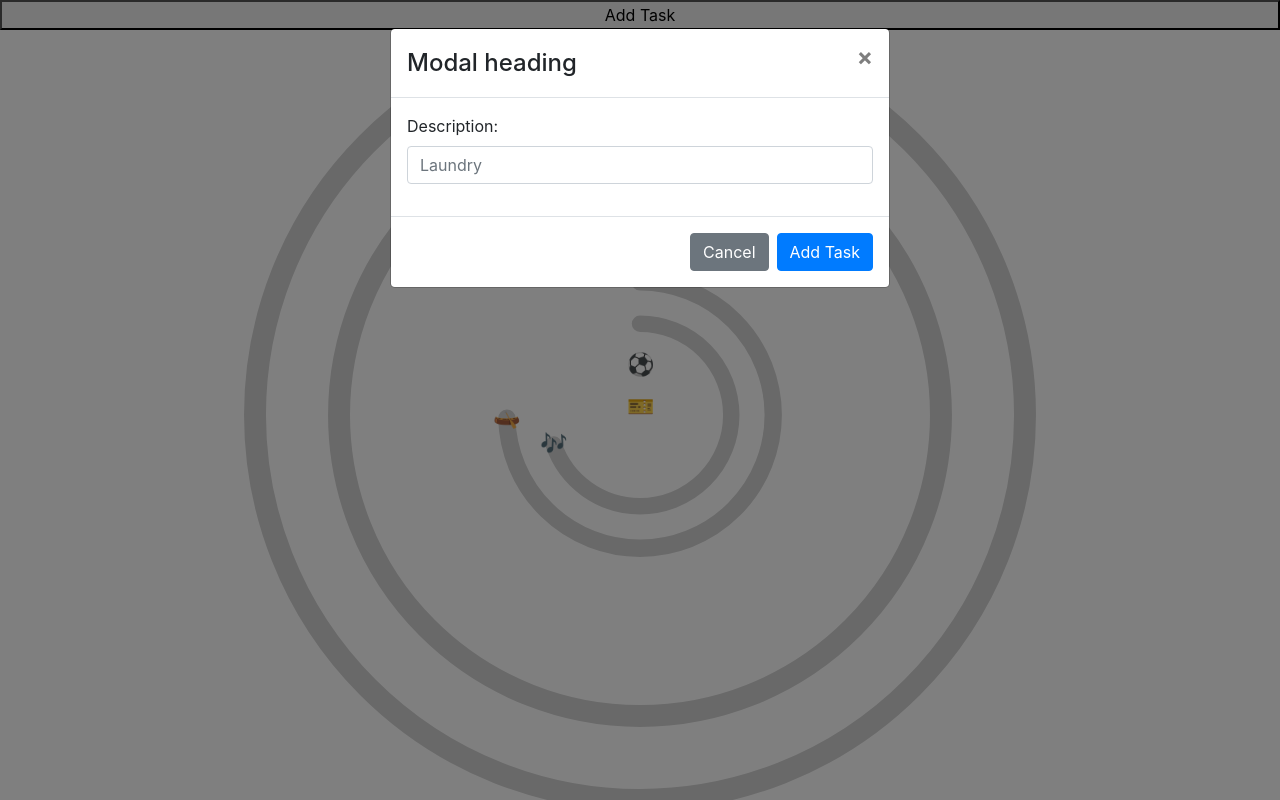
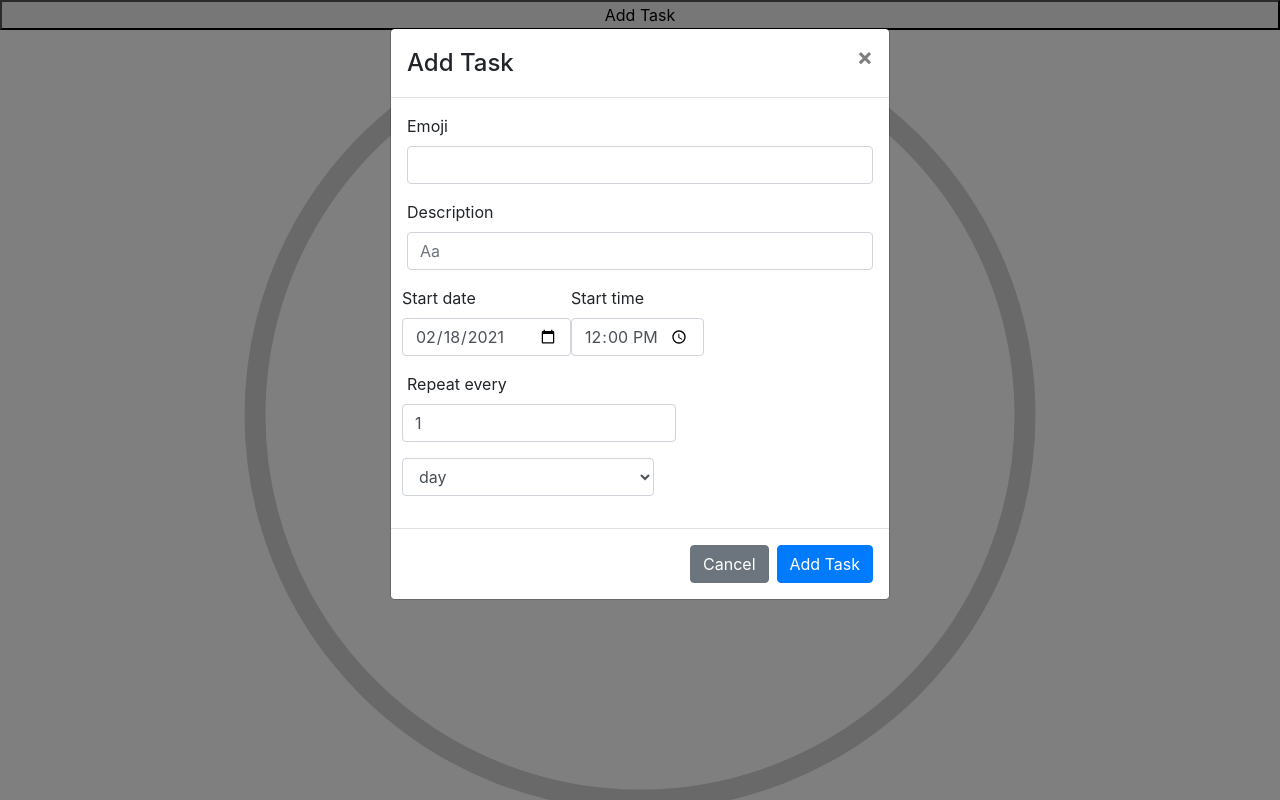
Before and after one commit to rookwood101/cycles-react, a React (Vite) app: page / in a window 1280 px wide. Both pictures are taken after a click on the button "Add Task". Built offline with nearby package versions, Linux system fonts and the light colour scheme.

Commit message:
Add tasks with proper UI for scheduling!

```diff
--- a/src/AddTaskModal.tsx
+++ b/src/AddTaskModal.tsx
@@ -1,7 +1,12 @@
 import 'bootstrap/dist/css/bootstrap.min.css'
-import { createElement, FunctionComponent, useState } from "react";
+import { DateTime } from 'luxon';
+import { createElement, FormEvent, FunctionComponent, useState } from "react";
 import { Button, Form, Modal } from "react-bootstrap";
+import {v4 as uuidV4} from 'uuid';
+import produce from 'immer'
+
 import Task, { randomTask } from "./domain/Task";
+import { appendOrdinal, periodicities, RepetitionRule, weekdayOfMonth } from './domain/Schedule';
 
 interface Props {
     isOpen: boolean
@@ -9,28 +14,139 @@ interface Props {
     handleSubmit: (task: Task) => void
 }
 
+interface FormState {
+    description: string
+    emoji: string
+    startDate: string
+    startTime: string
+    multiple: string
+    periodicity: string
+}
+
+interface ParsedFormState {
+    description: string | null
+    emoji: string | null
+    startDateTime: DateTime | null
+    multiple: number | null
+    periodicity: RepetitionRule["periodicity"] | null
+}
+
+const initialFormState: FormState = {
+    description: "",
+    emoji: "",
+    startDate: DateTime.now().toISODate(),
+    startTime: "12:00",
+    multiple: "1",
+    periodicity: "day",
+}
+
+const parseFormState = (state: FormState): ParsedFormState => {
+    const startDateTime = DateTime.fromISO(state.startDate + "T" + state.startTime)
+    return {
+        description: state.description !== "" ? state.description : null,
+        emoji: state.emoji !== "" ? state.emoji : null,
+        startDateTime: startDateTime.isValid ? startDateTime : null,
+        multiple: /^[1-9]\d*$/.test(state.multiple) ? Number(state.multiple) : null,
+        periodicity: periodicities.includes(state.periodicity) ? state.periodicity as RepetitionRule["periodicity"] : null,
+    }
+}
+
 const AddTaskModal: FunctionComponent<Props> = (props) => {
-    const [description, setDescription] = useState("");
+    const [formState, setFormState] = useState<FormState>(initialFormState)
+    const [validated, setValidated] = useState(false)
+    const parsedFormState = parseFormState(formState)
+    const startDateTime = parsedFormState.startDateTime
+
+    // day -> days if multiple !== 1
+    const pluralise = (s: string): string => parsedFormState.multiple === 1 ? s : s + "s"
+
+    const handleSubmit = (event: FormEvent<HTMLFormElement>) => {
+        event.preventDefault()
+        const form = event.currentTarget
+        if (form.checkValidity() === false || Object.values(parsedFormState).some(v => v === null)) {
+            setValidated(true)
+            return
+        }
+
+        props.handleSubmit({
+            uuid: uuidV4(),
+            description: parsedFormState.description!,
+            emoji: parsedFormState.emoji!,
+            schedule: {
+                startTime: parsedFormState.startDateTime!.toISO({
+                    includeOffset: false,
+                    suppressMilliseconds: true,
+                    suppressSeconds: true,
+                }),
+                repetitionRule: {
+                    multiple: parsedFormState.multiple!,
+                    periodicity: parsedFormState.periodicity!,
+                }
+            }
+            // schedule: {}
+        })
+        setFormState(initialFormState)
+        setValidated(false)
+    }
+
+    const updateFormState = <K extends keyof FormState, V extends FormState[K]>(key: K, newValue: V) => {
+        setFormState((oldFormState) => {
+            return produce(oldFormState, (draftFormState) => {
+                draftFormState[key] = newValue
+            })
+        })
+    }
 
     return (
         <Modal show={props.isOpen} onHide={props.handleClose}>
+            <Form noValidate validated={validated} onSubmit={handleSubmit}>
                 <Modal.Header closeButton>
-                <Modal.Title>Modal heading</Modal.Title>
+                    <Modal.Title>Add Task</Modal.Title>
                 </Modal.Header>
                 <Modal.Body>
-                <Form.Group >
-                    <Form.Label>Description:</Form.Label>
-                    <Form.Control type="text" value={description} onChange={(e) => setDescription(e.target.value)} placeholder="Laundry"/>
+                        <Form.Group>
+                            <Form.Label>Emoji</Form.Label>
+                            <Form.Control type="text" value={formState.emoji} onChange={(e) => updateFormState("emoji", e.target.value)} required htmlSize={1}/>
                         </Form.Group>
+                        <Form.Group>
+                            <Form.Label>Description</Form.Label>
+                            <Form.Control type="text" value={formState.description} onChange={(e) => updateFormState("description", e.target.value)} placeholder="Aa" required />
+                        </Form.Group>
+                        <Form.Row>
+                            <Form.Group>
+                                <Form.Label>Start date</Form.Label>
+                                <Form.Control type="date" value={formState.startDate} onChange={(e) => updateFormState("startDate", e.target.value)} placeholder="YYYY-MM-DD"/>
+                            </Form.Group>
+                            <Form.Group>
+                                <Form.Label>Start time</Form.Label>
+                                <Form.Control type="time" value={formState.startTime} onChange={(e) => updateFormState("startTime", e.target.value)} placeholder="HH:mm" />
+                            </Form.Group>
+                        </Form.Row>
+                        <Form.Label>Repeat every</Form.Label>
+                        <Form.Row>
+                            <Form.Group>
+                                <Form.Control type="number" value={formState.multiple} onChange={(e) => updateFormState("multiple", e.target.value)} min={1} placeholder="n"/>
+                            </Form.Group>
+                            <Form.Group>
+                                <Form.Control as="select" value={formState.periodicity} onChange={(e) => updateFormState("periodicity", e.target.value)} disabled={startDateTime === null}>
+                                    <option value="day">{pluralise("day")}</option>
+                                    <option value="week">{pluralise("week")} on the {startDateTime?.weekdayLong ?? "Monday"}</option>
+                                    <option value="day of month">{pluralise("month")} on the {appendOrdinal(startDateTime?.day ?? 1)}</option>
+                                    <option value="weekday of month">{pluralise("month")} on the {appendOrdinal(startDateTime !== null ? weekdayOfMonth(startDateTime) : 1)} {startDateTime?.weekdayLong ?? "Monday"}</option>
+                                    <option value="year">{pluralise("year")} on the {appendOrdinal(startDateTime?.day ?? 1)} {startDateTime?.monthLong ?? "January"}</option>
+                                </Form.Control>
+                            </Form.Group>
+                        </Form.Row>
                 </Modal.Body>
                 <Modal.Footer>
                     <Button variant="secondary" onClick={props.handleClose}>
                         Cancel
                     </Button>
-                <Button variant="primary" onClick={() => props.handleSubmit({...randomTask(), description: description})}>
+                    <Button type="submit" variant="primary">
                         Add Task
                     </Button>
                 </Modal.Footer>
+            </Form>
         </Modal>
     )
 }
--- a/src/TaskCircle.tsx
+++ b/src/TaskCircle.tsx
@@ -25,7 +25,7 @@ const TaskCircle: FunctionComponent<TaskCircleProps> = (props) => {
             positionOffset={props.positionOffset}
             thickness={props.thickness}
             key={props.task.uuid}
-            text={props.task.description}
+            text={props.task.emoji}
             onMouseEnter={props.onMouseEnter}
             onMouseLeave={props.onMouseLeave}
             onMouseDown={() => dispatch(deleteTask(props.task.uuid))}
--- a/src/domain/Schedule.tsx
+++ b/src/domain/Schedule.tsx
@@ -11,44 +11,38 @@ export const randomSchedule = (): Schedule => {
     const nowInMs = DateTime.now().toMillis()
     const upTo1MonthDurationInMs = faker.random.number(30*24*60*60*1000)
     const twoMonthWindow = nowInMs - upTo1MonthDurationInMs + faker.random.number(2 * upTo1MonthDurationInMs)
+    const typicalRanges = new Map([
+        ["day", [1, 14]],
+        ["week", [1, 8]],
+        ["day of month", [1, 18]],
+        ["weekday of month", [1, 2]],
+        ["year", [1, 4]],
+    ])
+    const periodicity = faker.random.arrayElement(Array.from(typicalRanges.keys()))
     return {
         startTime: DateTime.fromMillis(twoMonthWindow).toISODate(),
         repetitionRule: {
-            periodicity: faker.random.arrayElement(["day", "week", "day of month", "weekday of month", "year"]),
-            multiple: faker.random.number({min: 1, max: 12}),
+            periodicity: periodicity as RepetitionRule["periodicity"],
+            multiple: faker.random.number({min: typicalRanges.get(periodicity)![0], max: typicalRanges.get(periodicity)![1]}),
         }
     }
 }
 
-type RepetitionRule = DayRepetition | WeekRepetition | DayOfMonthRepetition | WeekOfMonthRepetition | YearRepetition
+export const periodicities = [
+    "day",
+    "week",
+    "day of month",
+    "weekday of month",
+    "year",
+] as const
 
-interface Repetition {
-    readonly periodicity: string
+export interface RepetitionRule {
+    readonly periodicity: typeof periodicities[number]
     readonly multiple: number
 }
 
-interface DayRepetition extends Repetition {
-    periodicity: "day"
-}
-
-interface WeekRepetition extends Repetition {
-    periodicity: "week"
-}
-
-interface DayOfMonthRepetition extends Repetition {
-    periodicity: "day of month"
-}
-
-interface WeekOfMonthRepetition extends Repetition {
-    periodicity: "weekday of month"
-}
-
-interface YearRepetition extends Repetition {
-    periodicity: "year"
-}
-
 const weekLength = 7
-const weekdayOfMonth = (dateTime: DateTime): number => {
+export const weekdayOfMonth = (dateTime: DateTime): number => {
     return Math.ceil(1.0 * dateTime.day / weekLength)
 }
 
@@ -120,7 +114,7 @@ export const previousOccurrenceIgnoreStart = (beforeTimestamp: number, schedule:
     return previous?.toMillis() ?? prevFn(scheduleStart).toMillis()
 }
 
-const appendOrdinal = (n: number): string => {
+export const appendOrdinal = (n: number): string => {
     const j = n % 10;
     const k = n % 100;
     if (j === 1 && k !== 11) {
--- a/src/domain/Task.tsx
+++ b/src/domain/Task.tsx
@@ -5,15 +5,16 @@ import { DateTime } from 'luxon';
 
 export default interface Task {
     readonly uuid: string
+    readonly emoji: string
     readonly description: string
     readonly schedule: Schedule
 }
 
-export type CachedTask = {
+export interface CachedTask extends Task {
     readonly durationUntil: number,
     readonly intervalBetween: number
     readonly fractionOfCycle: number
-} & Task
+}
 
 export const cacheTask = (task: Task): CachedTask => {
     return {
@@ -24,11 +25,11 @@ export const cacheTask = (task: Task): CachedTask => {
     }
 }
 
-
 export const randomTask = (): Task => {
     return {
         uuid: uuidV4(),
-        description: faker.random.arrayElement([..."🎫🧺🛶🎶💻🧭💃⚽"]),
+        emoji: faker.random.arrayElement([..."🎫🧺🛶🎶💻🧭💃⚽"]),
+        description: faker.random.words(3),
         schedule: randomSchedule()
     }
 }
--- a/src/redux/tasksSlice.ts
+++ b/src/redux/tasksSlice.ts
@@ -9,7 +9,7 @@ type TasksState = {
 
 let initialState: TasksState = {
     tasks: Array.from(
-        {length: 10},
+        {length: 2},
         () => randomTask()
     )
 }
```
Lines whose indentation alone changed are shown as unchanged.
